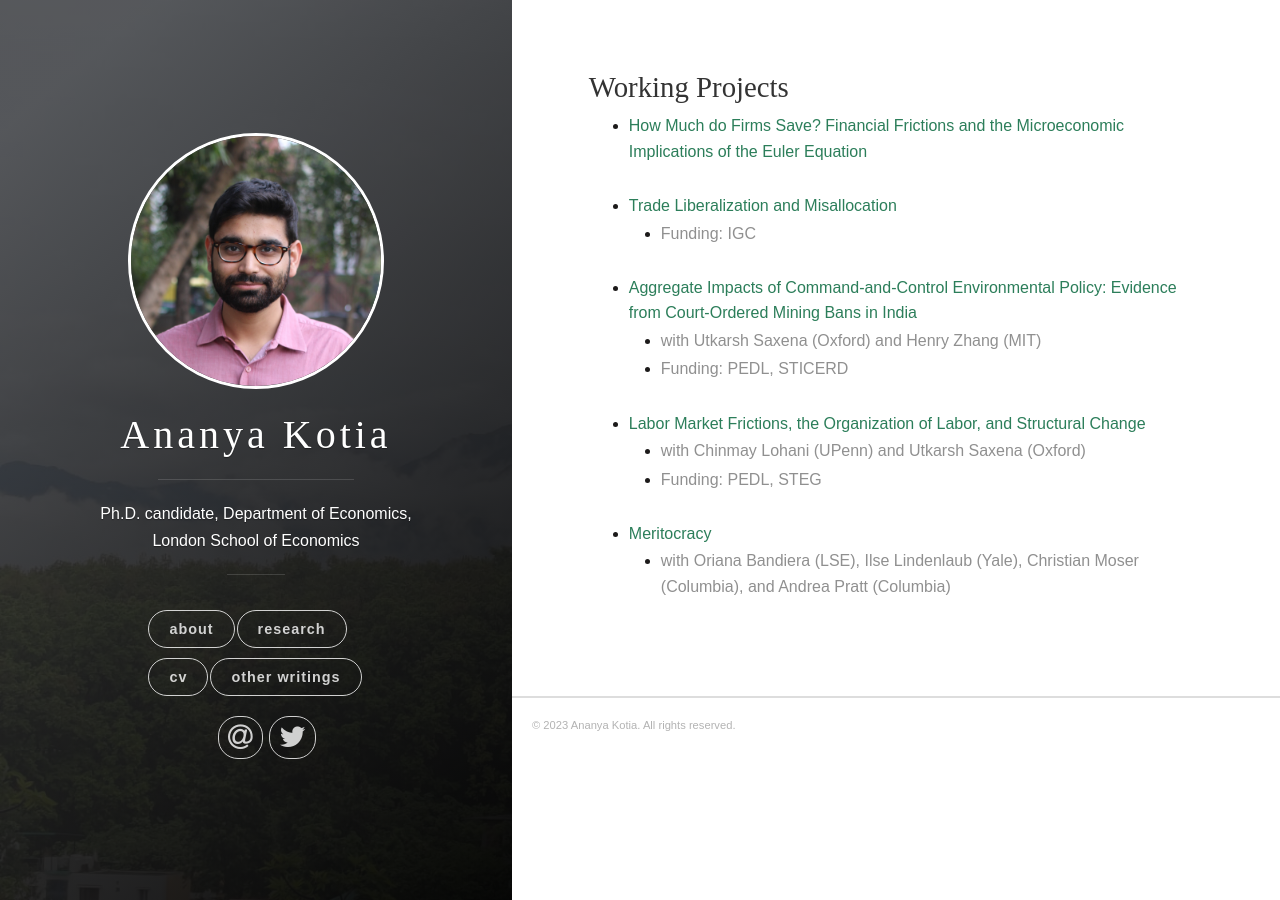
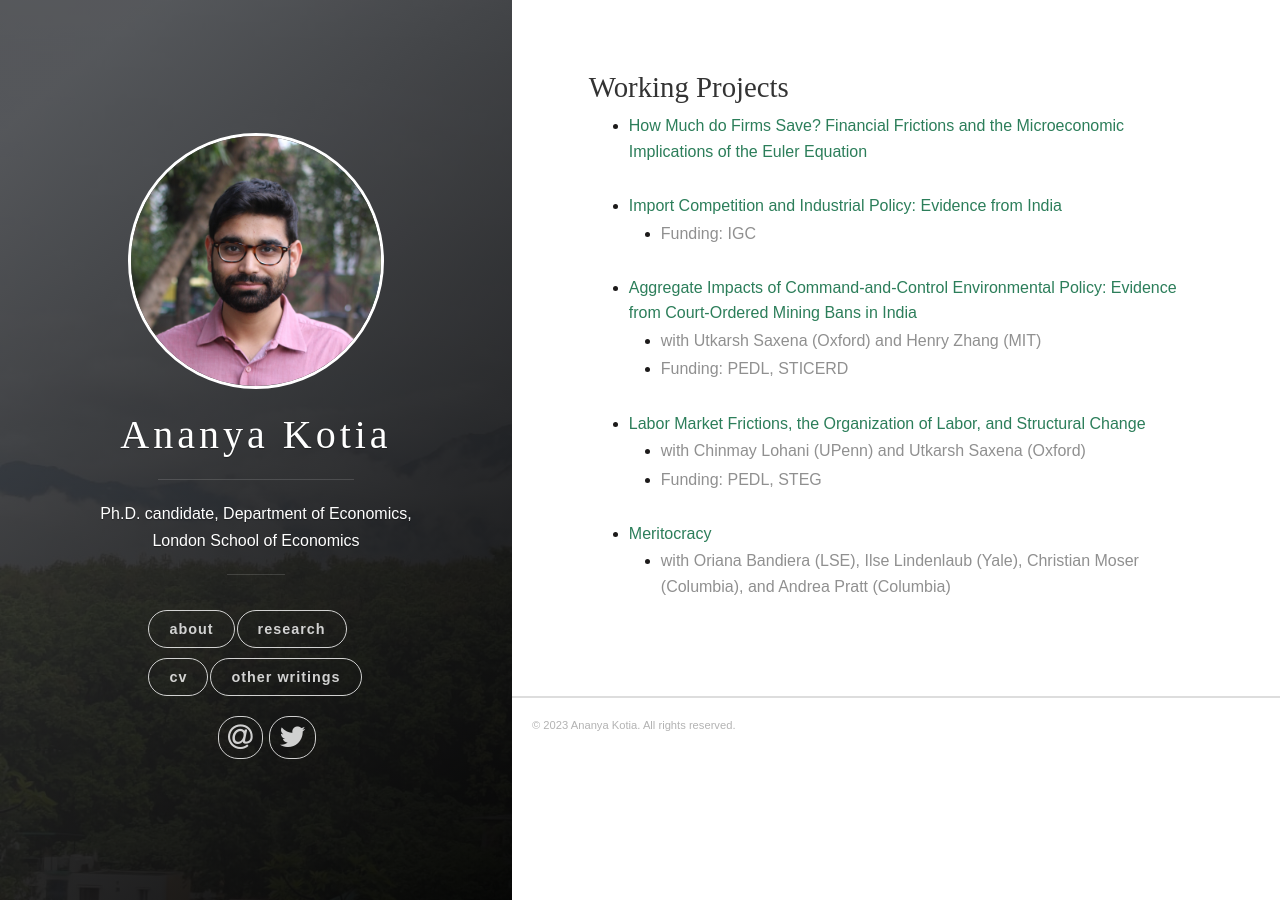
Before and after one commit to ananyakotia/ananyakotia.github.io, a Jekyll site: the page built from _posts/2018-06-13-research.markdown, in a window 1280 px wide. Built offline with Jekyll 4.4.1, drawn with Linux system fonts in a browser that asks for light colours; nearby versions of some CDN libraries; some web fonts are replaced; a style sheet for code colours, icons or effects is not loaded.

Commit message:
update research

```diff
--- a/_posts/2018-06-13-research.markdown
+++ b/_posts/2018-06-13-research.markdown
@@ -8,7 +8,7 @@ tags: [jekyll]
 - <a href="" style="color:#2c7e5a;font-weight: 500;">How Much do Firms Save? Financial Frictions and the Microeconomic Implications of the Euler Equation</a>
 <br/>
 <br/>
-- <a href="" style="color:#2c7e5a;font-weight: 500;">Trade Liberalization and Misallocation</a>
+- <a href="" style="color:#2c7e5a;font-weight: 500;">Import Competition and Industrial Policy: Evidence from India</a>
     * <a style="color:#909090"> Funding: IGC </a>
 <br/>
 <br/>
```
Also changed, not shown: 3 other files.
